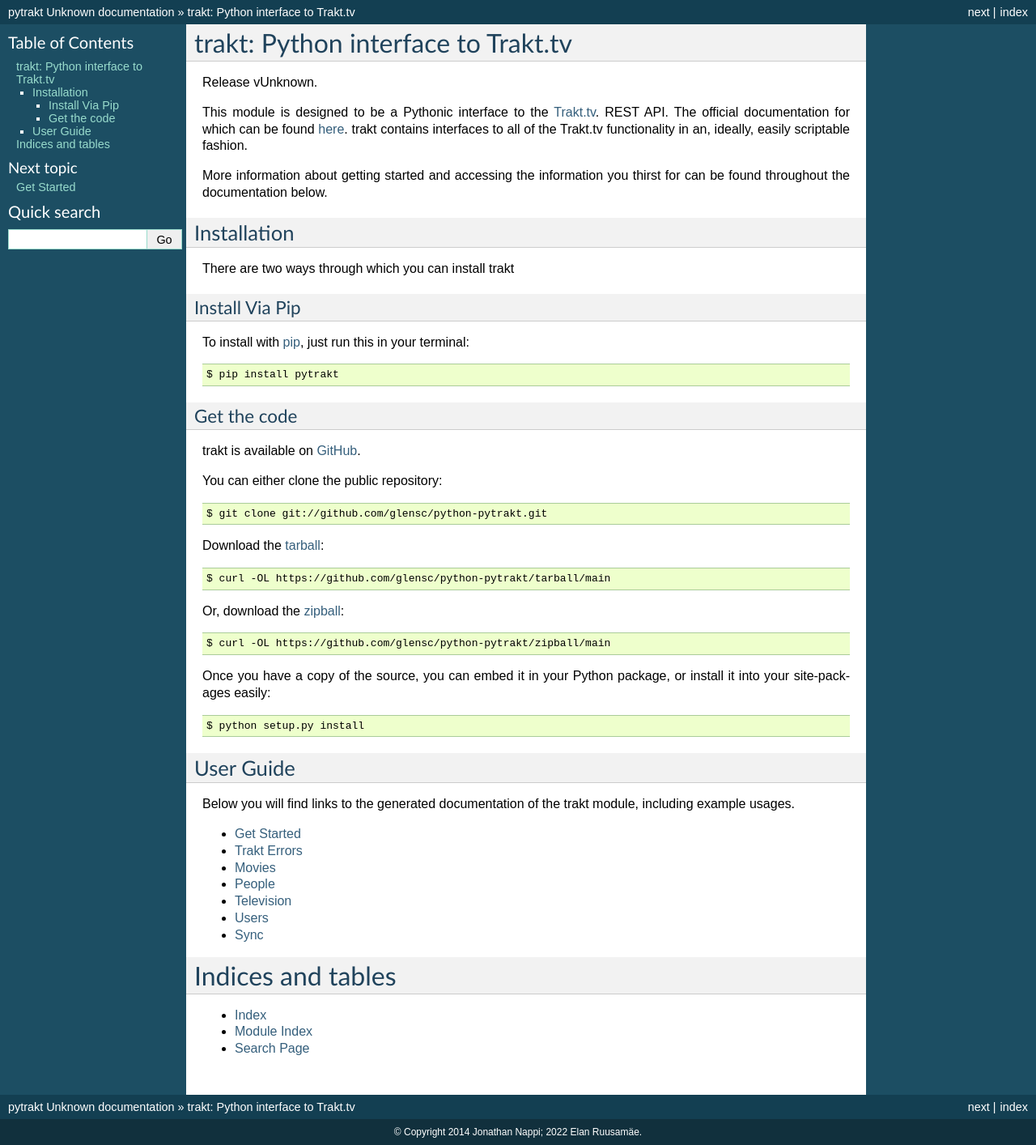
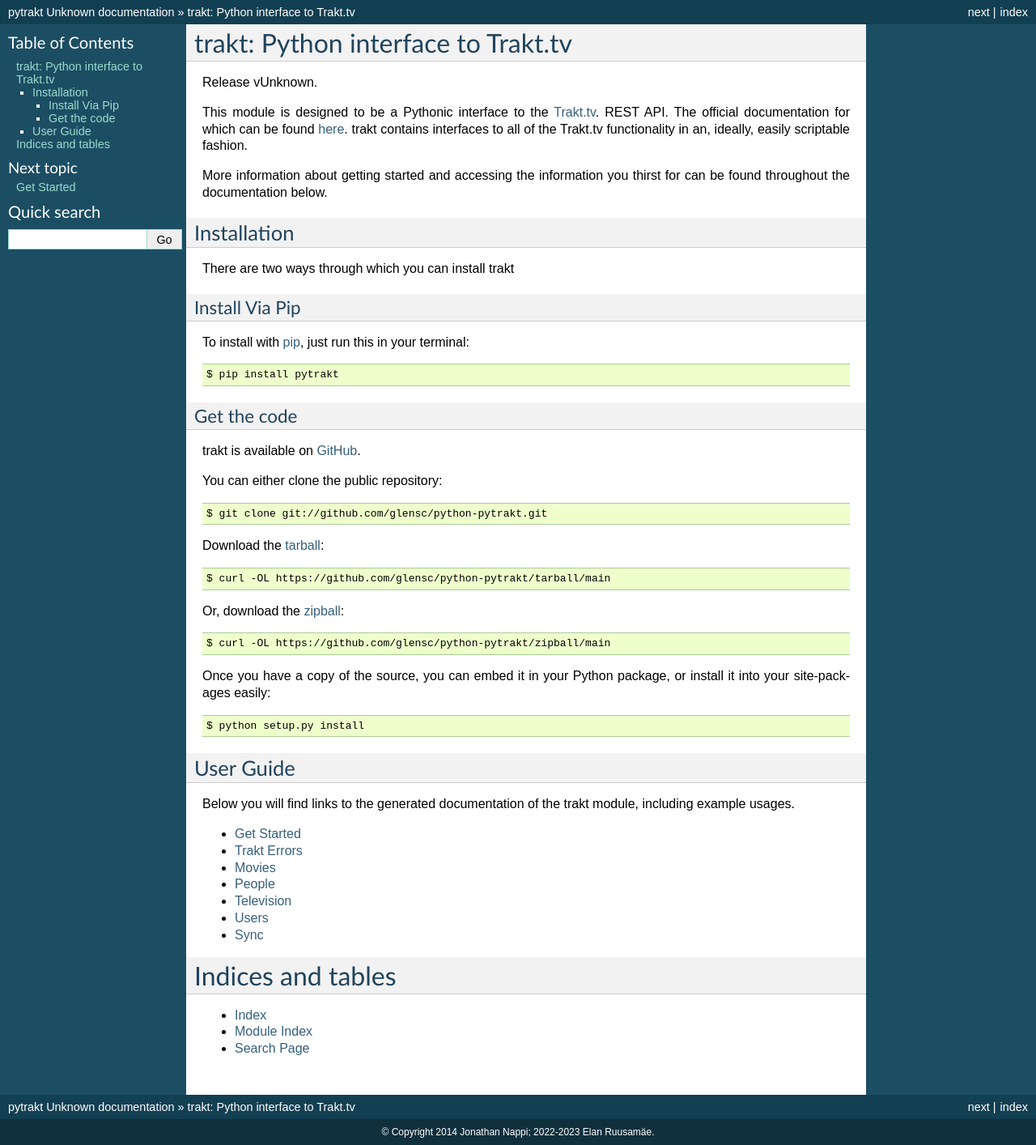
Before and after one commit to moogar0880/PyTrakt, a Sphinx documentation site: the page built from docs/index.rst, in a window 1280 px wide. Shown: the whole page at 81% size. Built offline with Sphinx 7.4.7, drawn with Linux system fonts in a browser that asks for light colours; pages that are not in the unit, such as notebooks, are missing from menus.

Commit message:
Update copyright year in docs

```diff
--- a/docs/conf.py
+++ b/docs/conf.py
@@ -51,7 +51,7 @@
 
 # General information about the project.
 project = u'pytrakt'
-copyright = u'2014 Jonathan Nappi; 2022 Elan Ruusamäe'
+copyright = u'2014 Jonathan Nappi; 2022-2023 Elan Ruusamäe'
 
 # The version info for the project you're documenting, acts as replacement for
 # |version| and |release|, also used in various other places throughout the
```
